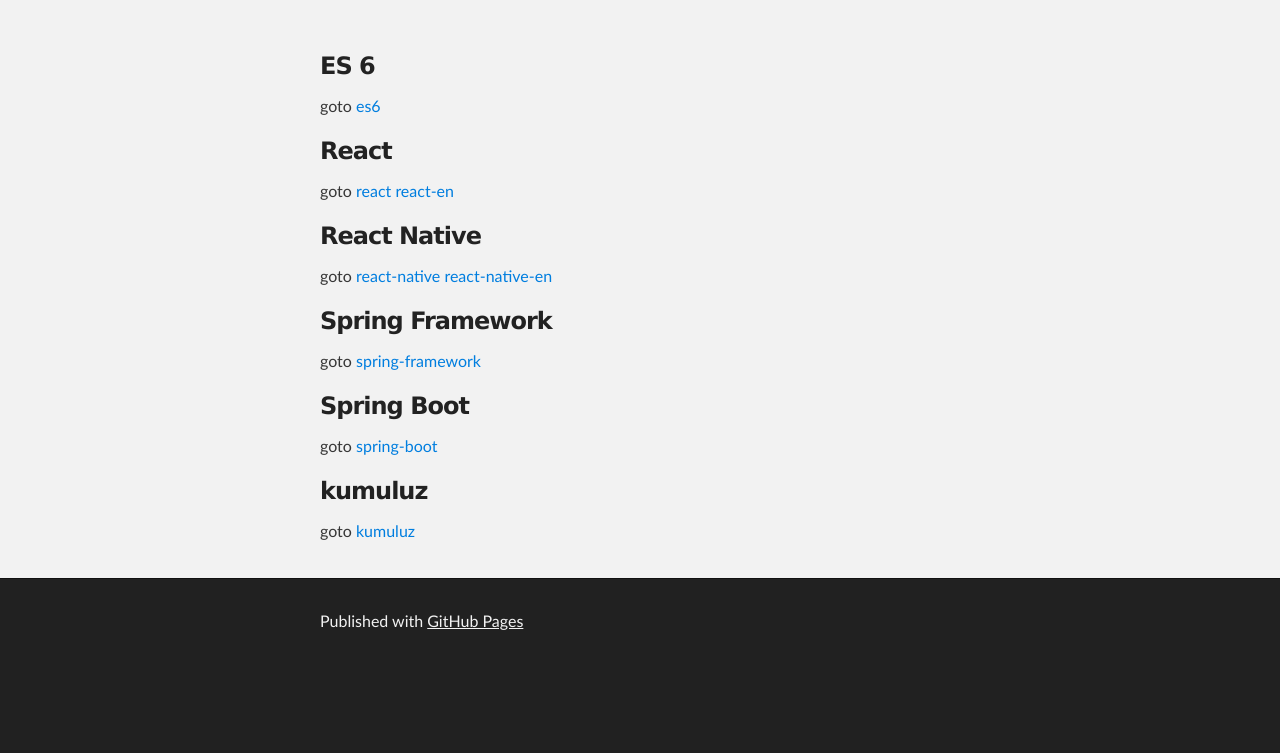
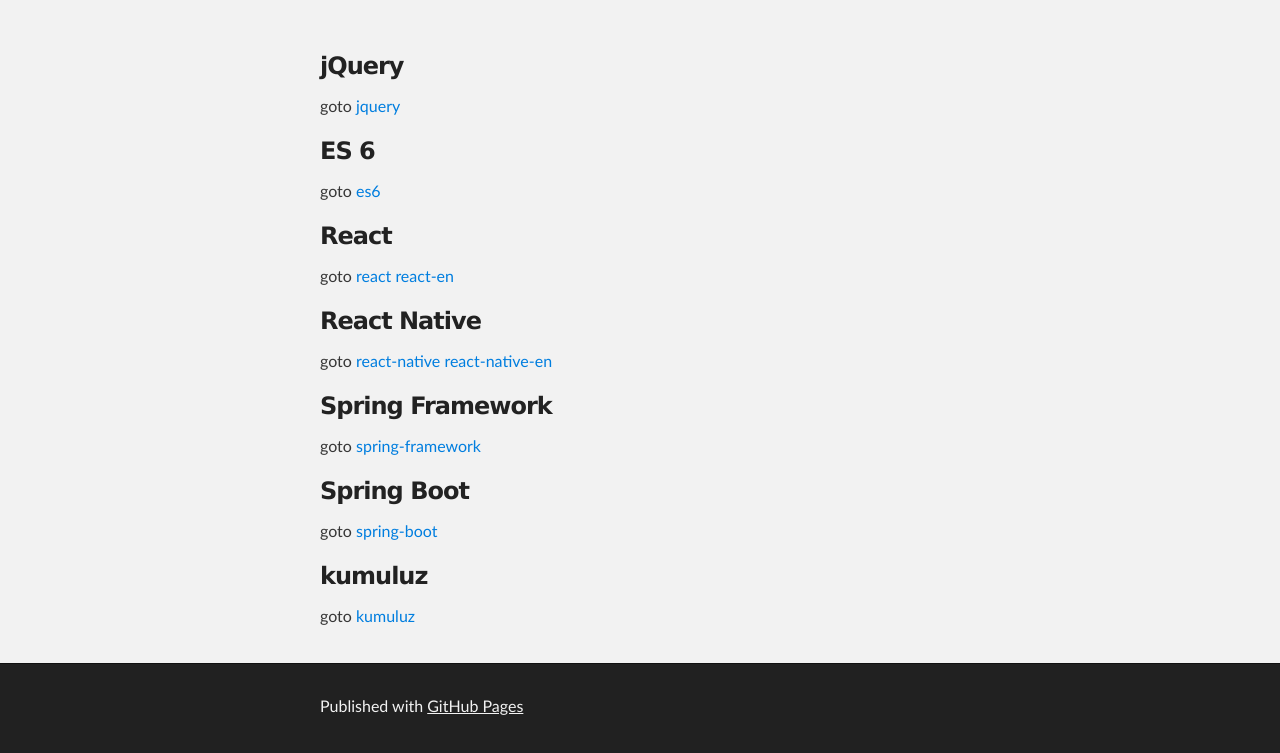
Before and after one commit to TaaKey/Taakey.github.io, a plain HTML site: page index.html in a window 1280 px wide. Shown: the part 176-929 px from the top of the page. Before the commit the page ends 844 px from the top, so only its background shows below. Drawn offline with Linux system fonts and the light colour scheme.

Commit message:
Update index.html

```diff
--- a/index.html
+++ b/index.html
@@ -27,6 +27,10 @@
     <!-- MAIN CONTENT -->
     <div id="main_content_wrap" class="outer">
       <section id="main_content" class="inner">
+
+<h3>
+<a id="designer-templates" class="anchor" href="#designer-templates" aria-hidden="true"><span aria-hidden="true" class="octicon octicon-link"></span></a>jQuery</h3>
+<p>goto <a href="http://taakey.com/jquery/">jquery</a></p>
 
 <h3>
 <a id="designer-templates" class="anchor" href="#designer-templates" aria-hidden="true"><span aria-hidden="true" class="octicon octicon-link"></span></a>ES 6</h3>
```
